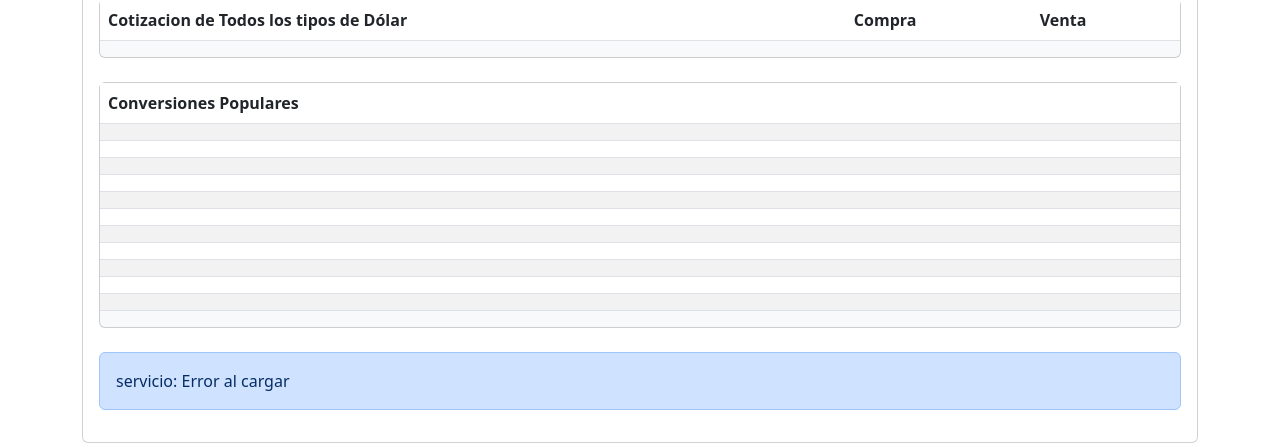
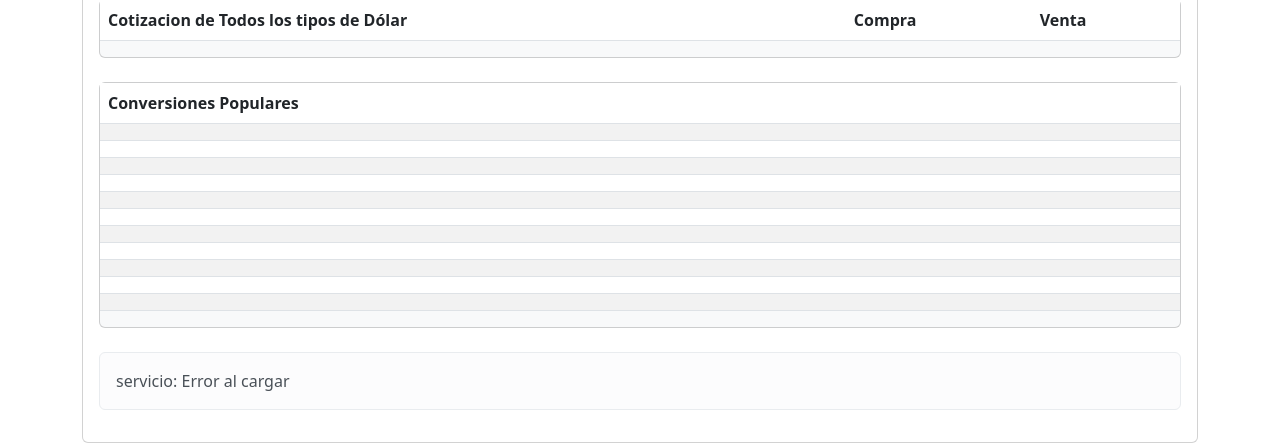
Before and after one commit to hernantvg/DolarBlue, a PHP site: page / in a window 1280 px wide. Shown: the part 787-1230 px from the top of the page. Run offline with PHP 8.4, Linux system fonts and the light colour scheme; lists and menus that the app fills with data are empty.

Commit message:
Update index.php

```diff
--- a/index.php
+++ b/index.php
@@ -139,7 +139,7 @@
                     </div>
                     <!-- API status -->
                     <br>
-                    <div class="alert alert-primary" role="alert" id="estadoAPI">
+                    <div class="alert alert-light" role="alert" id="estadoAPI">
                                 Estado de la API: Cargando...
                     </div>
                 </div>
```
